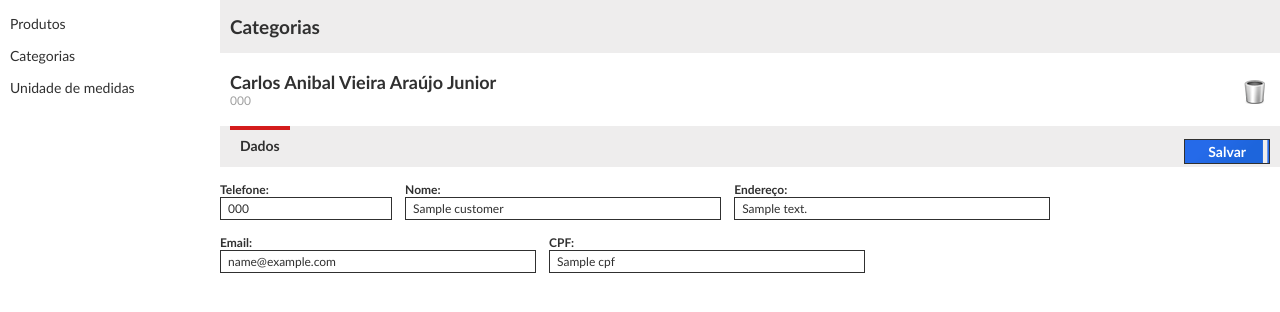
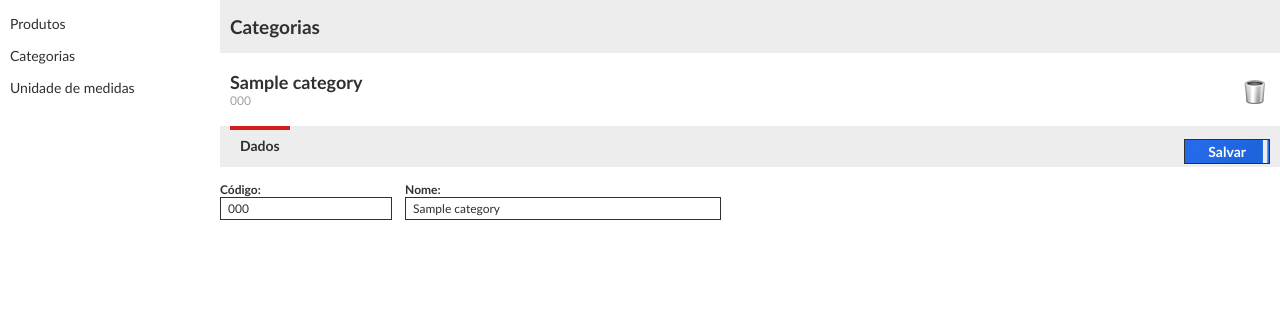
Before and after one commit to ouldsayer/project-animaniacs, a Django app: template categories/templates/category_edit.html in a window 1280 px wide. Shown: the part 27-339 px from the top of the page. Run offline with Django 3.2, Linux system fonts and the light colour scheme; the template is opened without the code that fills it: most values are stand-ins (such as "Sample title", 1, 10 or a date in 2020); parts of the project's set-up code (start-up, migrations or seed data) failed here and were passed over; some libraries are stand-ins or nearby versions.

Commit message:
categoria consertada

```diff
--- a/categories/templates/category_edit.html
+++ b/categories/templates/category_edit.html
@@ -4,7 +4,8 @@
 
 {% block content %}
     <article class="item itemInformation">
-	    <span class="simpleLink"><h3 class="titleItem">Carlos Anibal Vieira Araújo Junior</h3></span>
+	    <span><h3 class="titleItem">{{ category.name }}</h3></span>
+        <span class="editButton hidden">Editar</span>
         <a href="/categoria/deletar/{{ category.id }}" class="deleteButton itemRightButton">Deletar</a>
         <p class="descriptionItem">
 	        {{ category.code }}
--- a/categories/templates/category_form.html
+++ b/categories/templates/category_form.html
@@ -19,24 +19,13 @@
 	        </ul>
         </div>
         {% endif %}
-<input name="id" type="hidden" value="{{ customer.id }}" />
+		<input name="id" type="hidden" value="{{ category.id }}" />
 		<div class="field">
-	<label>Telefone:</label>
-	<input name="code" type="text" class="defaultInput" value="{{ customer.code }}" />
+			<label>Código:</label>
+			<input name="code" type="text" class="defaultInput" value="{{ category.code }}" />
 		</div>
 		<div class="field">
 			<label>Nome:</label>
-	<input name="name" type="text" class="defaultInput minWidth300px" value="{{ customer.name }}" />
+			<input name="name" type="text" class="defaultInput minWidth300px" value="{{ category.name }}" />
 		</div>
-<div class="field">
-	<label>Endereço:</label>
-	<input name="name" type="text" class="defaultInput minWidth300px" value="{{ customer.address }}" />
-</div>
-<div class="field">
-	<label>Email:</label>
-	<input name="name" type="text" class="defaultInput minWidth300px" value="{{ customer.email }}" />
-</div>
-<div class="field">
-	<label>CPF:</label>
-	<input name="name" type="text" class="defaultInput minWidth300px" value="{{ customer.cpf }}" />
-</div>
+	</form>
```
Also changed, not shown: mitsuisushibar.db (deleted). Lines whose indentation alone changed are shown as unchanged.
